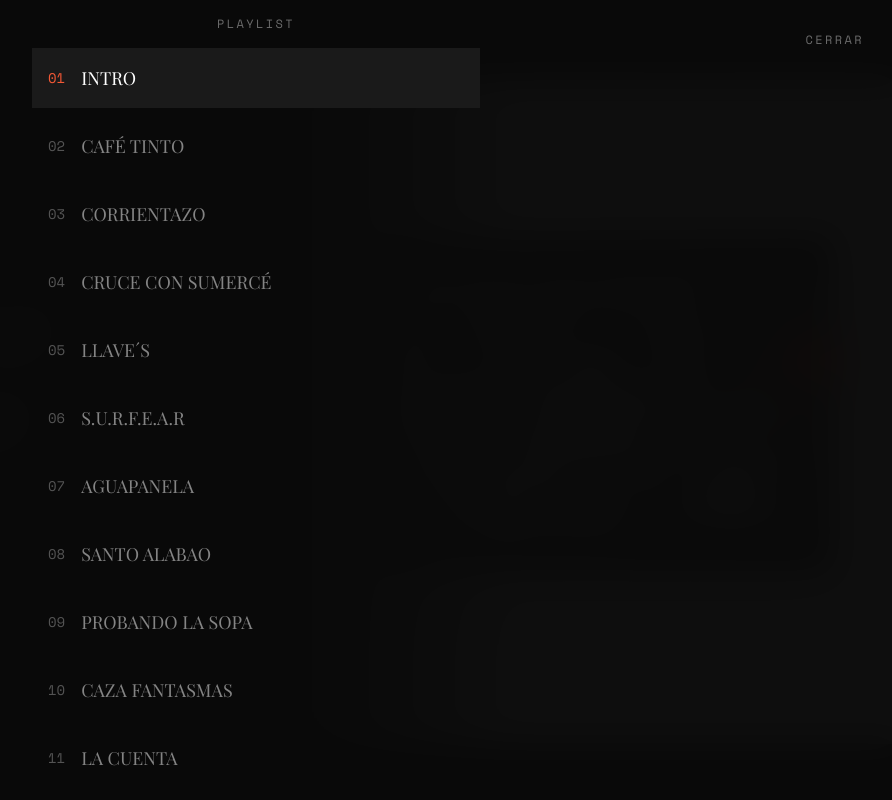
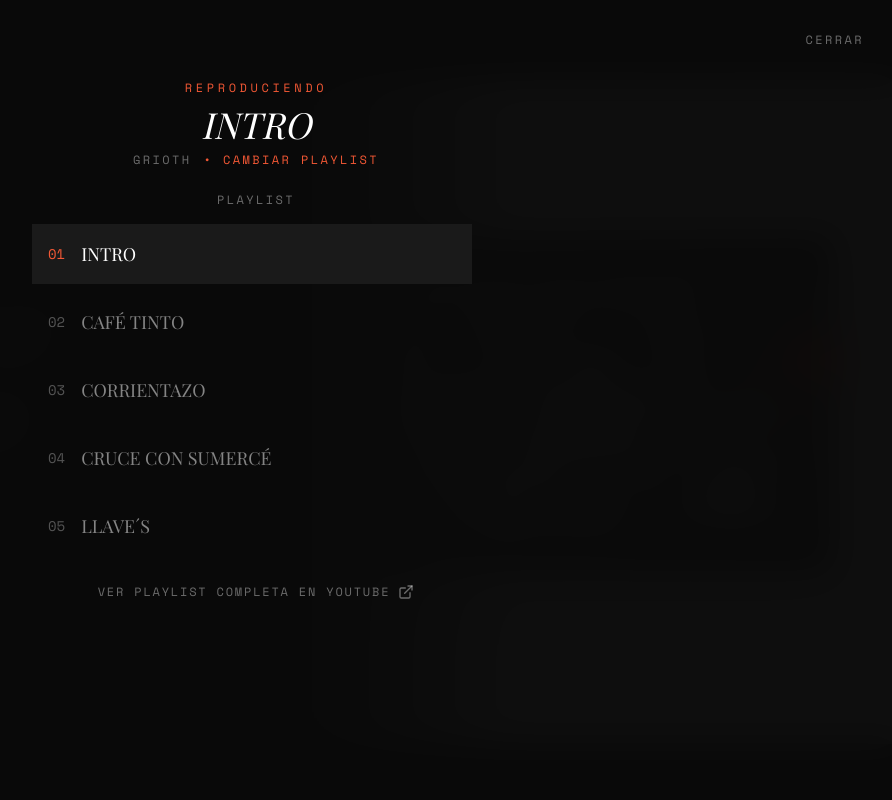
Before and after one commit to Espacio-del-Habitante/hermes, a Next.js app: page / in a window 1280 px wide. Both pictures are taken after a click on the button "EXPANDIR". Shown: the whole page, without its empty margins (384-1276 px from the left). Built offline with nearby package versions, Linux system fonts and the light colour scheme.

Commit message:
finished

```diff
--- a/components/music-player.tsx
+++ b/components/music-player.tsx
@@ -885,7 +885,7 @@ export function MusicPlayer() {
         />
 
         {/* Content */}
-        <div className="relative h-full flex flex-col items-center justify-center p-4 sm:p-8">
+        <div className="relative h-full flex flex-col items-center overflow-y-auto p-4 sm:p-8 pt-16 sm:pt-20">
           {/* Close button */}
           <button
             onClick={() => setIsExpanded(false)}
@@ -933,15 +933,15 @@ export function MusicPlayer() {
             </div>
           )}
 
-          {/* YouTube player - show when expanded */}
+          {/* YouTube player - show when expanded (tamaño fijo, no se achica) */}
           {isExpanded && hasUserInteracted && (
-            <div className="w-full max-w-5xl aspect-video bg-[#1a1a1a] rounded-lg overflow-hidden mb-6 sm:mb-8">
+            <div className="w-full max-w-3xl min-h-[140px] sm:min-h-[160px] aspect-video shrink-0 bg-[#1a1a1a] rounded-lg overflow-hidden mb-4 sm:mb-6">
               <div ref={visiblePlayerContainerRef} className="w-full h-full" />
             </div>
           )}
 
           {/* Current track info */}
-          <div className="text-center mb-6 sm:mb-8">
+          <div className="text-center mb-4 sm:mb-6 shrink-0">
             <p className="font-mono text-[10px] sm:text-xs tracking-[0.3em] text-[#F25835] uppercase mb-2">
               Reproduciendo
             </p>
@@ -961,12 +961,12 @@ export function MusicPlayer() {
             </div>
           </div>
 
-          {/* Playlist */}
-          <div className="w-full max-w-md">
+          {/* Playlist con scroll independiente */}
+          <div className="w-full max-w-md shrink-0">
             <p className="font-mono text-[10px] sm:text-xs tracking-[0.2em] text-white/40 uppercase mb-4 text-center">
               Playlist
             </p>
-            <div className="space-y-2">
+            <div className="max-h-[42vh] min-h-[140px] overflow-y-auto space-y-2 pr-2">
               {currentPlaylist.tracks.map((track, index) => (
                 <button
                   key={track.id}
@@ -1015,7 +1015,7 @@ export function MusicPlayer() {
             href={youtubePlaylistUrl}
             target="_blank"
             rel="noopener noreferrer"
-            className="mt-6 sm:mt-8 flex items-center gap-2 font-mono text-[10px] sm:text-xs tracking-[0.15em] text-white/40 hover:text-[#F25835] uppercase transition-colors"
+            className="mt-4 sm:mt-6 shrink-0 flex items-center gap-2 font-mono text-[10px] sm:text-xs tracking-[0.15em] text-white/40 hover:text-[#F25835] uppercase transition-colors"
           >
             <span>Ver playlist completa en YouTube</span>
             <ExternalLink className="w-3 h-3 sm:w-4 sm:h-4" />
```
